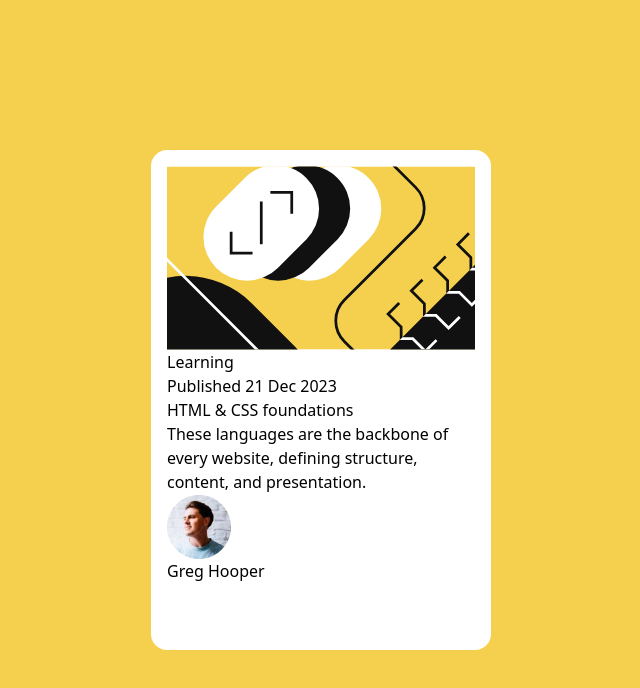
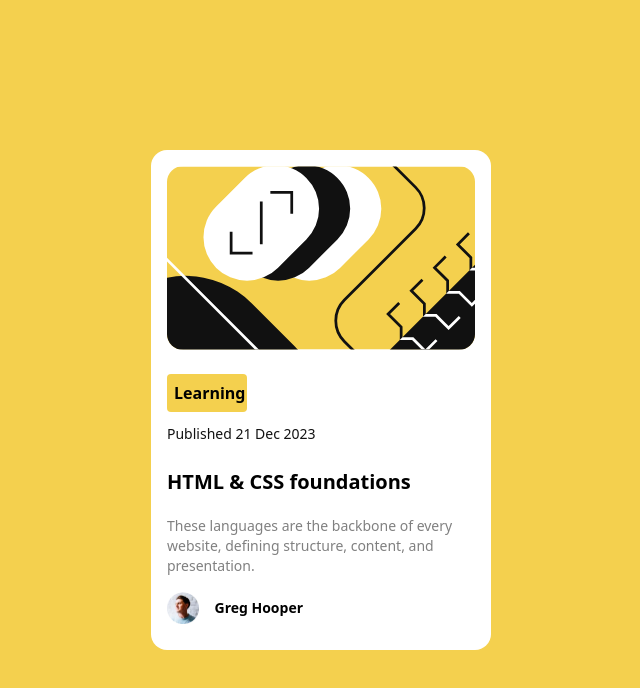
Before and after one commit to okutewonah/fm-blog-preview-card, a plain HTML site: page index.html in a window 1280 px wide. Shown: the whole page, without its empty margins (319-959 px from the left). Drawn offline with Linux system fonts and the light colour scheme.

Commit message:
tailwindcss styling

```diff
--- a/index.html
+++ b/index.html
@@ -31,22 +31,31 @@
       <div class="bg-white h-[500px] w-[340px] flex flex-col p-4 rounded-2xl">
         <div>
           <img
+            class="rounded-2xl"
             src="./assets/images/illustration-article.svg"
             alt="illustration-article"
           />
         </div>
-        <h2>Learning</h2>
-        <p>Published 21 Dec 2023</p>
+        <h2 class="bg-yellow p-[7px] mt-[1.5rem] w-20 rounded font-semibold">
+          Learning
+        </h2>
+        <p class="text-sm text-black my-3">Published 21 Dec 2023</p>
         <a href="#">
-          <h1>HTML & CSS foundations</h1>
+          <h1 class="font-extrabold text-xl my-3 hover:text-yellow">
+            HTML & CSS foundations
+          </h1>
         </a>
-        <p>
+        <p class="text-grey text-sm mt-2">
           These languages are the backbone of every website, defining structure,
           content, and presentation.
         </p>
-        <div>
-          <img src="./assets/images/image-avatar.webp" alt="image-avatar" />
-          <h2>Greg Hooper</h2>
+        <div class="flex justify-start items-center mt-4">
+          <img
+            class="h-[2rem]"
+            src="./assets/images/image-avatar.webp"
+            alt="image-avatar"
+          />
+          <h2 class="mx-4 font-extrabold text-sm">Greg Hooper</h2>
         </div>
       </div>
     </main>
```
Also changed, not shown: dist/style.css.
